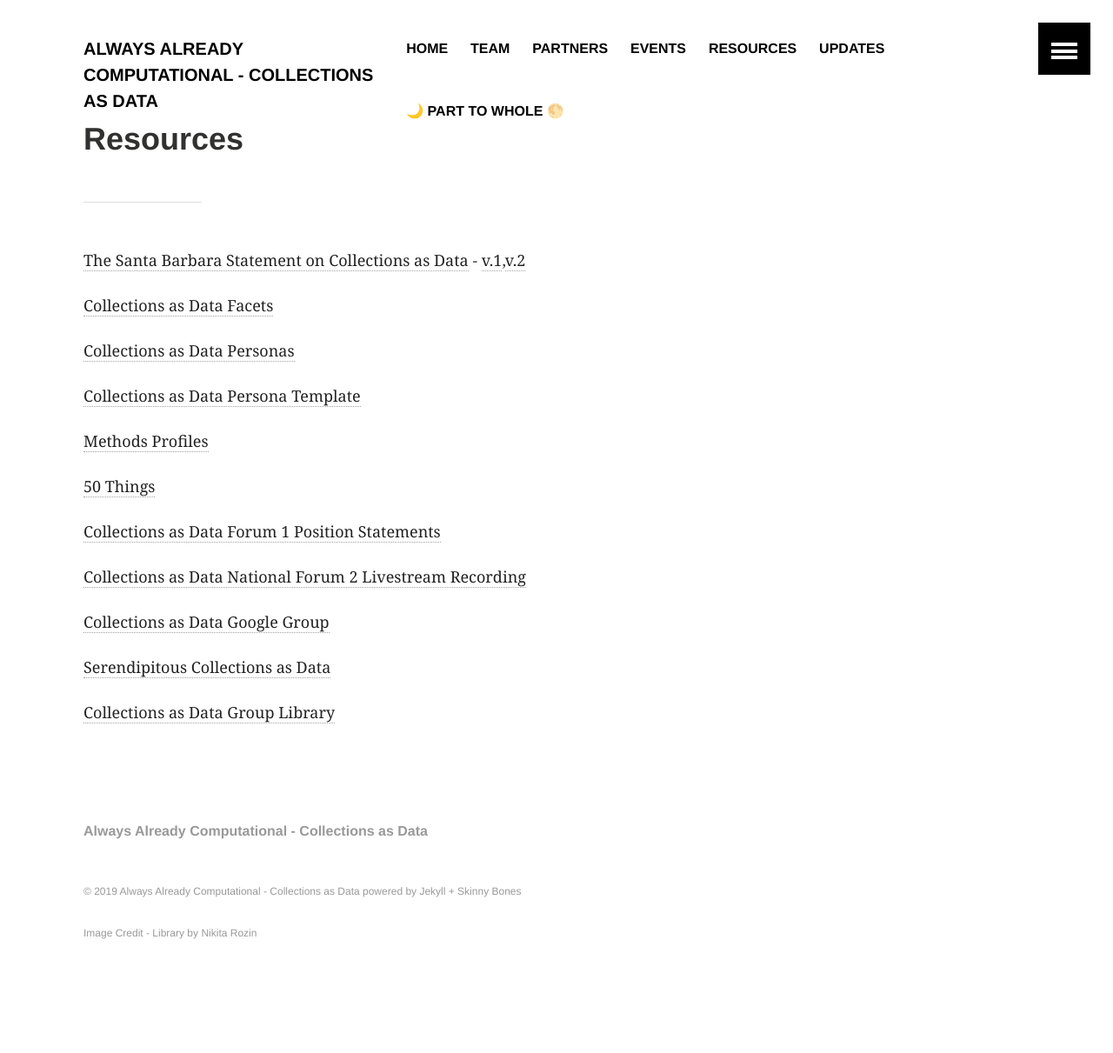
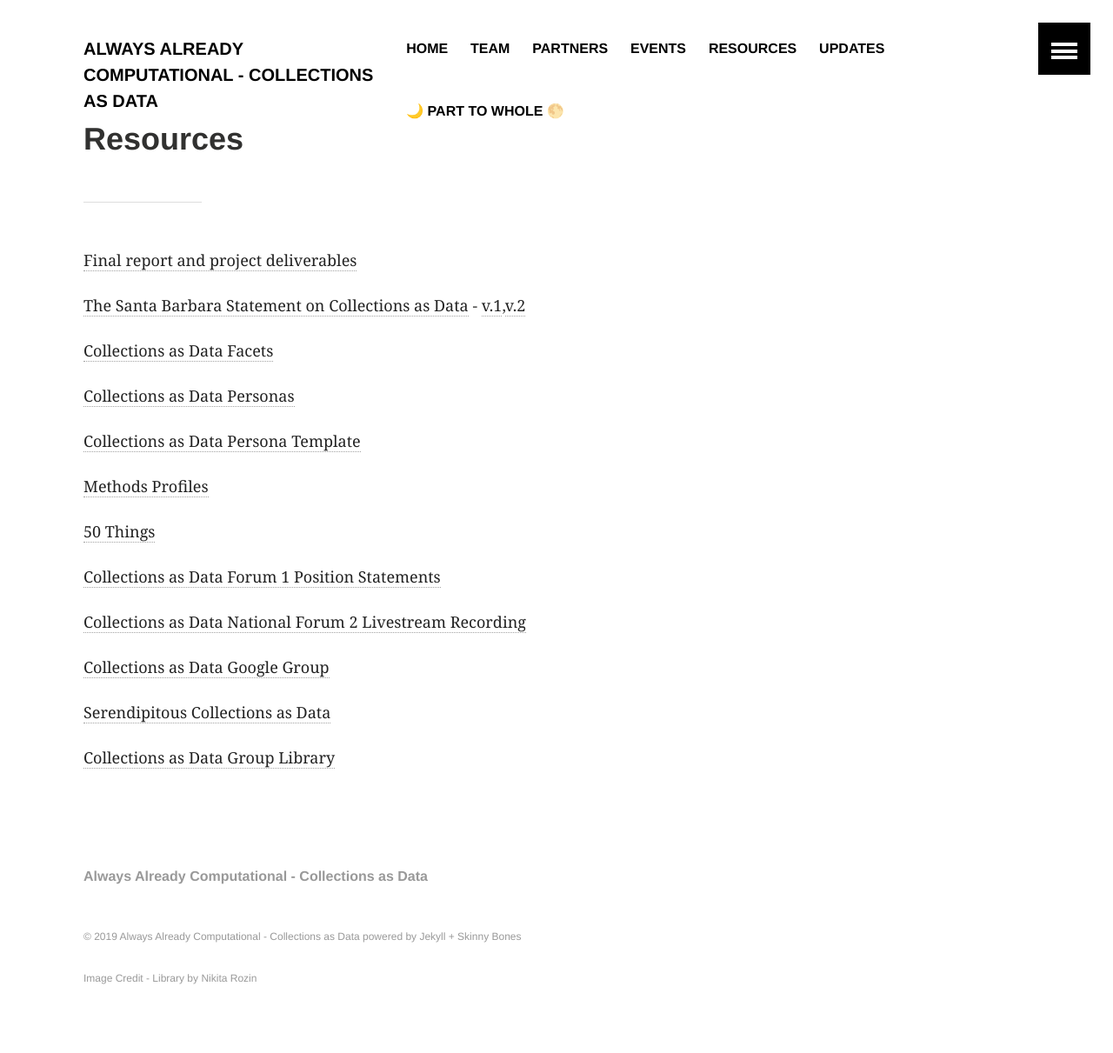
Before and after one commit to collectionsasdata/collectionsasdata.github.io, a Jekyll site: the page built from resources.md, in a window 1280 px wide. Shown: the whole page at 87% size. Built offline with Jekyll 4.4.1, drawn with Linux system fonts in a browser that asks for light colours; before the commit the page ends 1159 px from its top, so only the background shows below that.

Commit message:
Update resources.md

```diff
--- a/resources.md
+++ b/resources.md
@@ -3,6 +3,9 @@ layout: archive
 title:  "Resources"
 ---
 ---
+
+[Final report and project deliverables](https://osf.io/mx6uk/wiki/home/)
+
 [The Santa Barbara Statement on Collections as Data](https://collectionsasdata.github.io/statement/) - [v.1](https://collectionsasdata.github.io/statementv1/),[v.2](https://collectionsasdata.github.io/statement/)
 
 [Collections as Data Facets](https://collectionsasdata.github.io/facets/)
```
